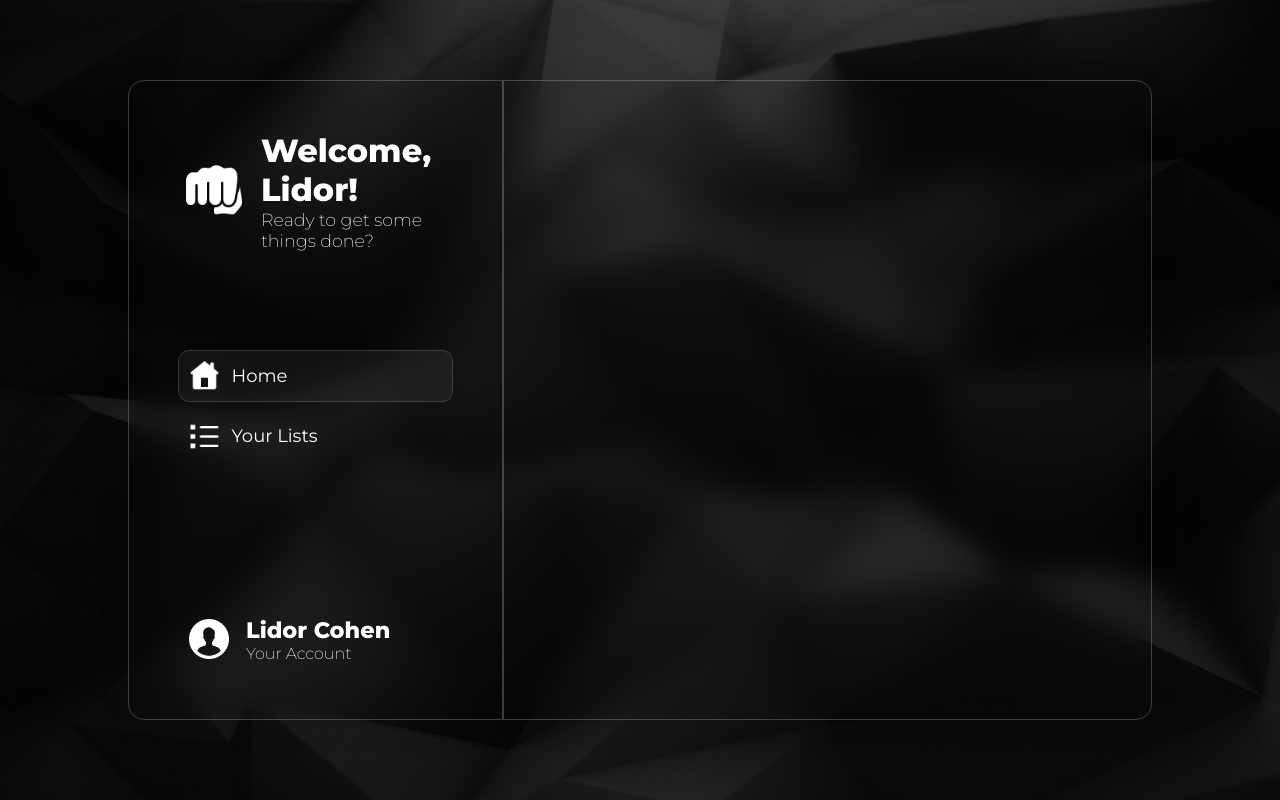
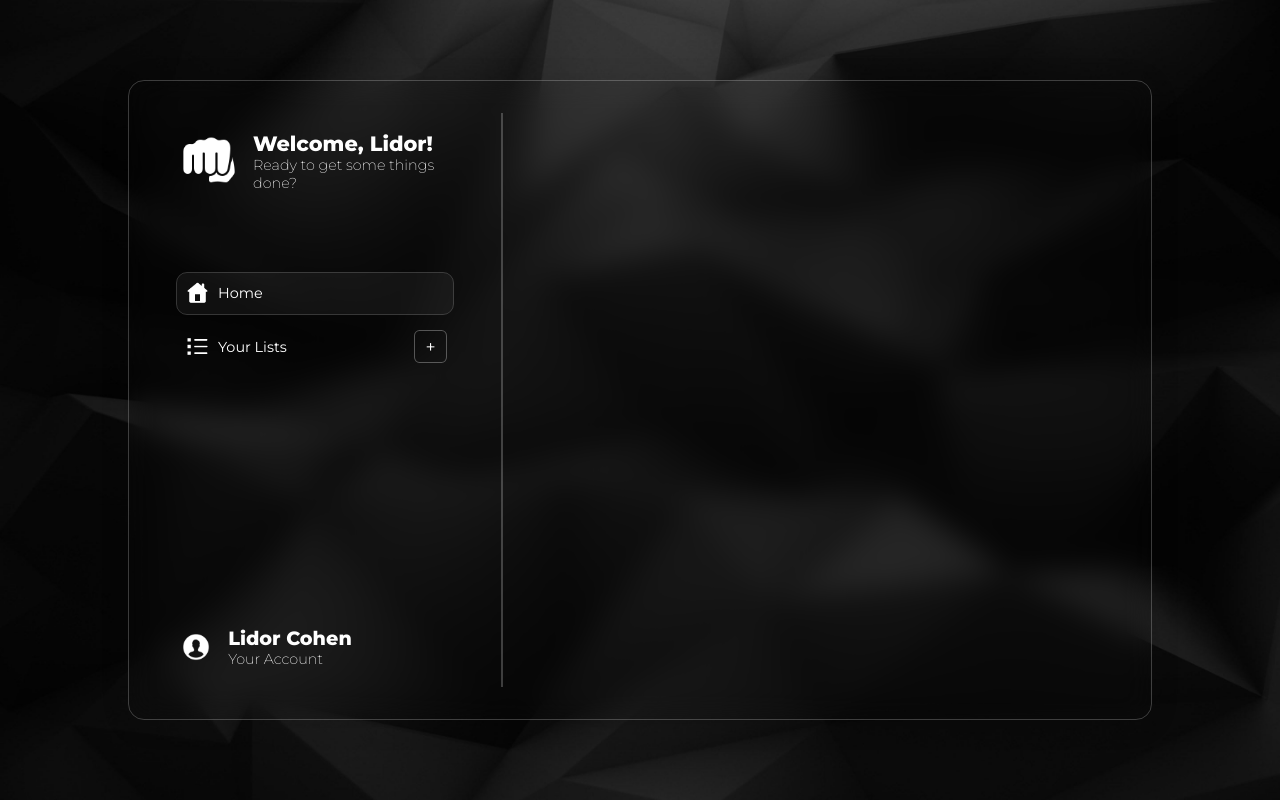
Before and after one commit to lidor-cohen/DarkRiot-ToDo, a website built with webpack: page src/template.html in a window 1280 px wide. Built offline with nearby package versions, Linux system fonts and the light colour scheme.

Commit message:
added default primary buttons animation and added a list add button with no functionality currently

```diff
--- a/src/index.js
+++ b/src/index.js
@@ -1,5 +1,6 @@
 import "./styles/main.scss";
 import "./styles/menu.scss";
+import "./styles/buttons.scss";
 
 import addAllAnimations, { initMenu } from "./js/menu-animations.js";
 import Task from "./js/task.js";
--- a/src/js/menu-animations.js
+++ b/src/js/menu-animations.js
@@ -1,6 +1,32 @@
 const clickableMenuItem = document.querySelectorAll(".clickable-menu-item");
 const accountWrapper = document.querySelector("#account-wrapper");
+const primaryButtons = document.querySelectorAll(".primary-button");
 
+function buttonAnimation() {
+  primaryButtons.forEach((button) => {
+    button.addEventListener("click", function (event) {
+      event.stopPropagation();
+      button.style.backgroundColor = "rgba(255,255,255,0.3)";
+      button.style.outline = "1px solid rgba(255, 255, 255, 0.8)";
+      button.style.transition = "0.1s ease";
+    });
+
+    button.addEventListener("mouseenter", () => {
+      button.style.backgroundColor = "rgba(255,255,255,0.2)";
+      button.style.outline = "1px solid rgba(255, 255, 255, 0.2)";
+      button.style.transition = "0.1s ease";
+
+      button.addEventListener("mouseleave", () => {
+        button.style.backgroundColor = "";
+        button.style.outline = "";
+
+        setTimeout(() => {
+          button.style.transition = "";
+        }, 200);
+      });
+    });
+  });
+}
 function addMenuItemsAnimations() {
   clickableMenuItem.forEach((button) => {
     button.addEventListener("click", () => {
@@ -12,14 +38,9 @@ function addMenuItemsAnimations() {
       button.style.backgroundColor = "rgba(255,255,255,0.05)";
       button.style.outline = "1px solid rgba(255, 255, 255, 0.2)";
       button.style.transition = "0.2s ease";
-
-      button.addEventListener("mouseleave", () => {
-        button.style.transition = "";
-      });
     });
   });
 }
-
 function addAccountWrapperAnimations() {
   accountWrapper.addEventListener("mouseenter", () => {
     accountWrapper.style.boxShadow = "0 0 20px rgba(255, 255, 255, 0.502)";
@@ -42,6 +63,7 @@ function addAccountWrapperAnimations() {
 export default function addAllAnimations() {
   addMenuItemsAnimations();
   addAccountWrapperAnimations();
+  buttonAnimation();
 }
 
 export function initMenu() {
--- /dev/null
+++ b/src/styles/buttons.scss
@@ -0,0 +1,8 @@
+.primary-button {
+  padding: 5px 10px;
+  outline: 1px solid rgba(255, 255, 255, 0.3);
+  border-radius: 15%;
+  background-color: transparent;
+  font-size: 1.1rem;
+  border: 0;
+}
--- a/src/styles/main.scss
+++ b/src/styles/main.scss
@@ -1,4 +1,4 @@
-@import url('https://fonts.googleapis.com/css2?family=Montserrat:ital,wght@0,100..900;1,100..900&display=swap');
+@import url("https://fonts.googleapis.com/css2?family=Montserrat:ital,wght@0,100..900;1,100..900&display=swap");
 
 $background-image: url("../assets/background.jpg");
 
@@ -45,15 +45,16 @@ body {
 }
 
 hr {
-    height: 100%;
+  height: 90%;
   border: 1px solid rgba(255, 255, 255, 0.22);
 }
 
 h1 {
+  font-size: 1.3rem;
   font-weight: 800;
 }
 
 h4 {
   font-weight: 200;
-    font-size: 17.5px;
+  font-size: 0.9rem;
 }
--- a/src/styles/menu.scss
+++ b/src/styles/menu.scss
@@ -5,15 +5,14 @@
   flex-direction: column;
   justify-content: space-between;
   height: 100%;
-    gap: 100px;
-    padding: 50px;
+  gap: 5em;
+  padding: 3em;
 }
 
 .content-section {
   flex: 2;
-    padding: 50px;
+  padding: 3em;
 }
-
 
 // Designing the Menu Section
 
@@ -27,7 +26,7 @@
   gap: 12px;
 
   img {
-        width: 70px;
+    width: 4rem;
     height: auto;
   }
 }
@@ -46,34 +45,43 @@
   }
 
   .option-item h4 {
-        font-size: 18px;
     font-weight: 400;
   }
 
   .option-item img {
-        width: 35px;
+    width: 1.6em;
     height: auto;
+  }
+
+  #list-button {
+    justify-content: space-between;
+  }
+
+  .img-text-option-wrapper {
+    display: flex;
+    align-items: center;
+    gap: 8px;
   }
 }
 
 #account-wrapper {
   cursor: pointer;
   align-items: center;
-    padding: 5px;
+  padding: 0.2em;
   border-radius: 10px;
   border: none;
-    gap:12px;
+  gap: 1em;
 
   h1 {
-        font-size: 1.4rem;
+    font-size: 1.2rem;
   }
 
   h4 {
-        font-size: 1rem;
+    font-size: 0.9rem;
   }
 
   img {
-        width: 50px;
+    width: 2em;
     height: auto;
   }
 }
--- a/src/template.html
+++ b/src/template.html
@@ -12,17 +12,22 @@
           <img src="assets/punch-90.png" alt="punch logo" />
           <div class="welcome-text">
             <h1>Welcome, Lidor!</h1>
-            <h4>Ready to get some things done?</h2>
+            <h4>Ready to get some things done?</h4>
           </div>
         </div>
         <div id="options-wrapper" class="menu-item">
           <div class="option-item clickable-menu-item" id="home-button">
+            <div class="img-text-option-wrapper">
               <img src="assets/home-90.png" alt="home icon" />
               <h4>Home</h4>
             </div>
+          </div>
           <div class="option-item clickable-menu-item" id="list-button">
+            <div class="img-text-option-wrapper">
               <img src="assets/list-90.png" alt="list icon" />
               <h4>Your Lists</h4>
+            </div>
+            <button class="primary-button" id="list-add-button">+</button>
           </div>
         </div>
         <div id="account-wrapper" class="menu-item">
```
Also changed, not shown: 1 other file. Lines whose indentation alone changed are shown as unchanged.
